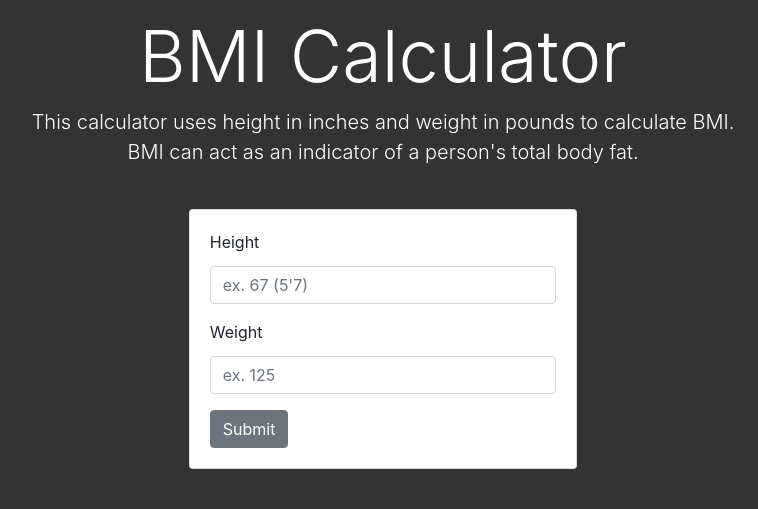
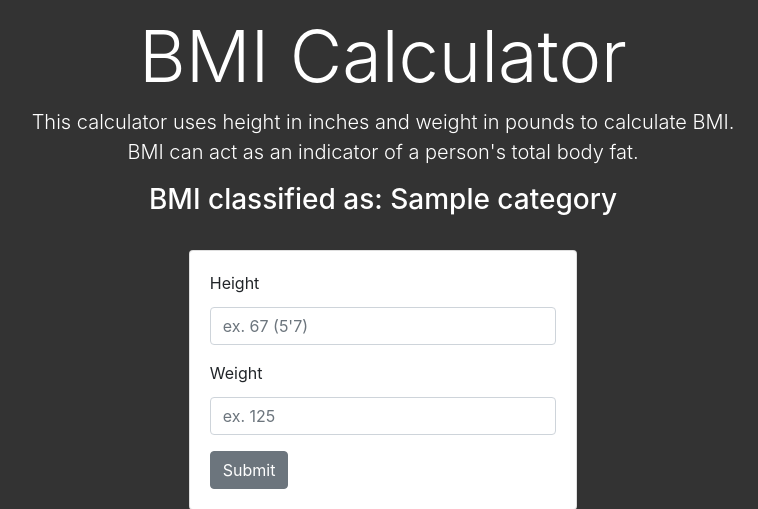
Before and after one commit to braedon-projects/website-personal, a Flask app: template source/templates/bmi.html in a window 1280 px wide. Shown: the part 56-565 px from the top of the page, without its empty margins (257-1015 px from the left). Run offline with Flask 2, Linux system fonts and the light colour scheme; the template is opened without the code that fills it: most values are stand-ins (such as "Sample title", 1, 10 or a date in 2020); some libraries are stand-ins or nearby versions.

Commit message:
added missing print statement for bmi category

```diff
--- a/source/templates/bmi.html
+++ b/source/templates/bmi.html
@@ -20,6 +20,7 @@
     </div>
     <div class="container text-center result">
         <h3> {{message}} </h3>
+        <h3> BMI classified as: {{category}}</h3>
     </div>
     <div class="container">
         <form action="{{url_for('bmipage')}}" method="POST">
```
